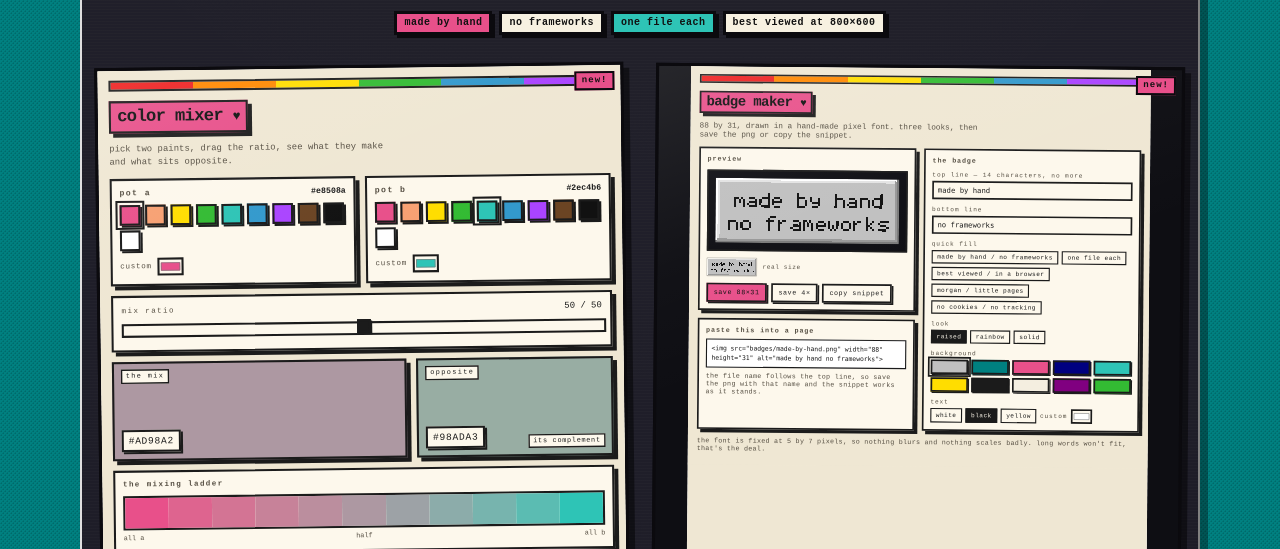
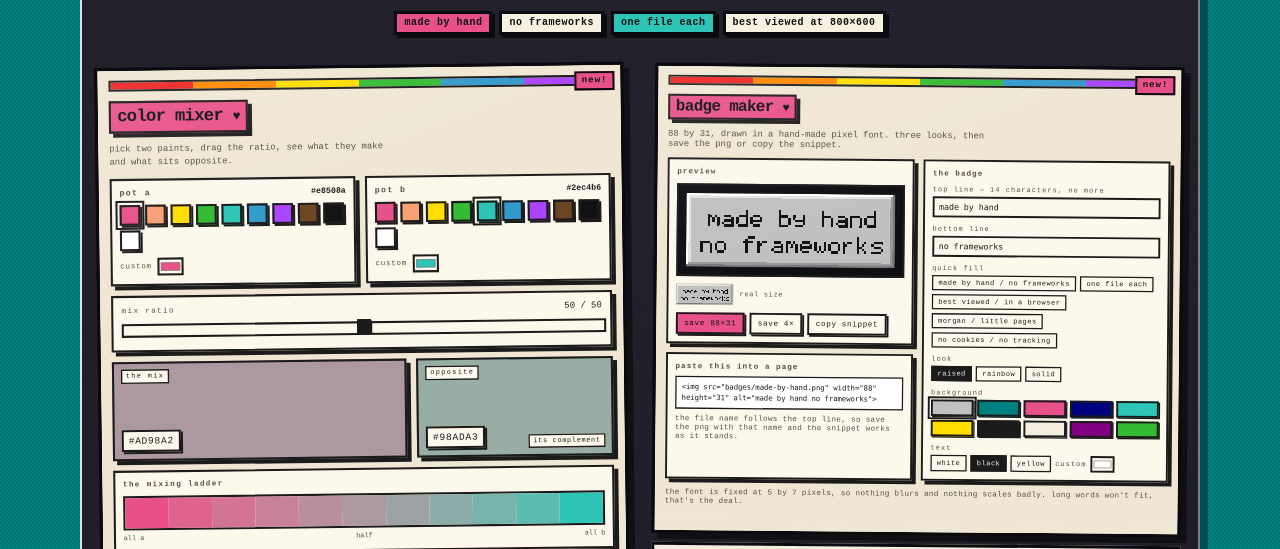
Before and after one commit to morgnh/little-pages, a plain HTML site: page cabinet.html in a window 1280 px wide. Shown: the part 216-765 px from the top of the page. Drawn offline with Linux system fonts and the light colour scheme.

Commit message:
cabinet: badge case height from a measurement that ignores fixed elements

```diff
--- a/cabinet.html
+++ b/cabinet.html
@@ -149,7 +149,7 @@
   // number, name, blurb, file, natural width, natural height, new?
   var EXHIBITS = [
     ["01","color mixer","two paints, a ratio slider, the mix and its opposite","widgets/color-mixer.html",760,757,true],
-    ["02","badge maker","88 by 31 buttons in a pixel font, saved as a png","widgets/badge-maker.html",824,1111,true],
+    ["02","badge maker","88 by 31 buttons in a pixel font, saved as a png","widgets/badge-maker.html",824,740,true],
     ["03","moon phase","tonight's moon in a 1998 window, plus 30 nights","widgets/moon-phase.html",676,635,true],
     ["04","pet roll call","three animals and the fact that explains each","widgets/pet-roll-call.html",760,572,true],
     ["05","rabbit hole","one button, thirty topics, no repeats","widgets/rabbit-hole.html",700,594,true],
```
